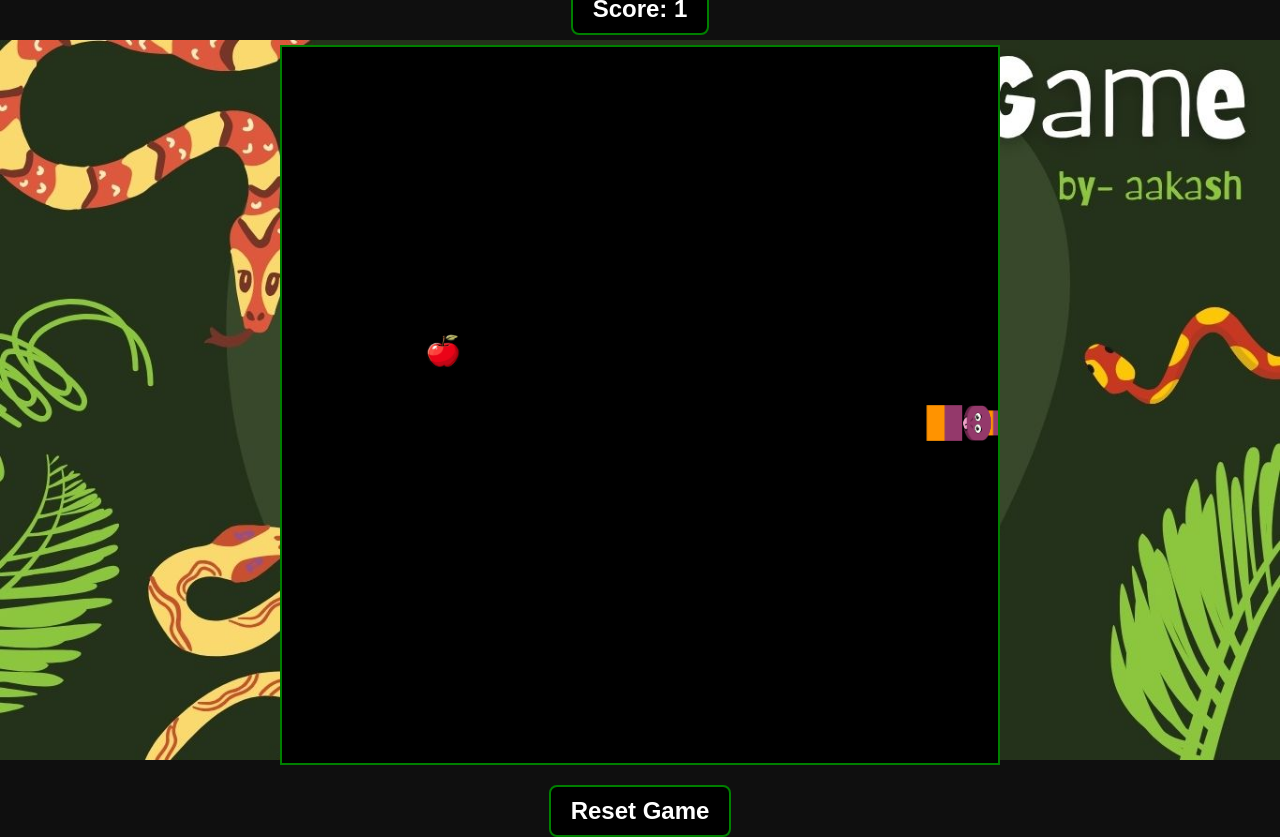
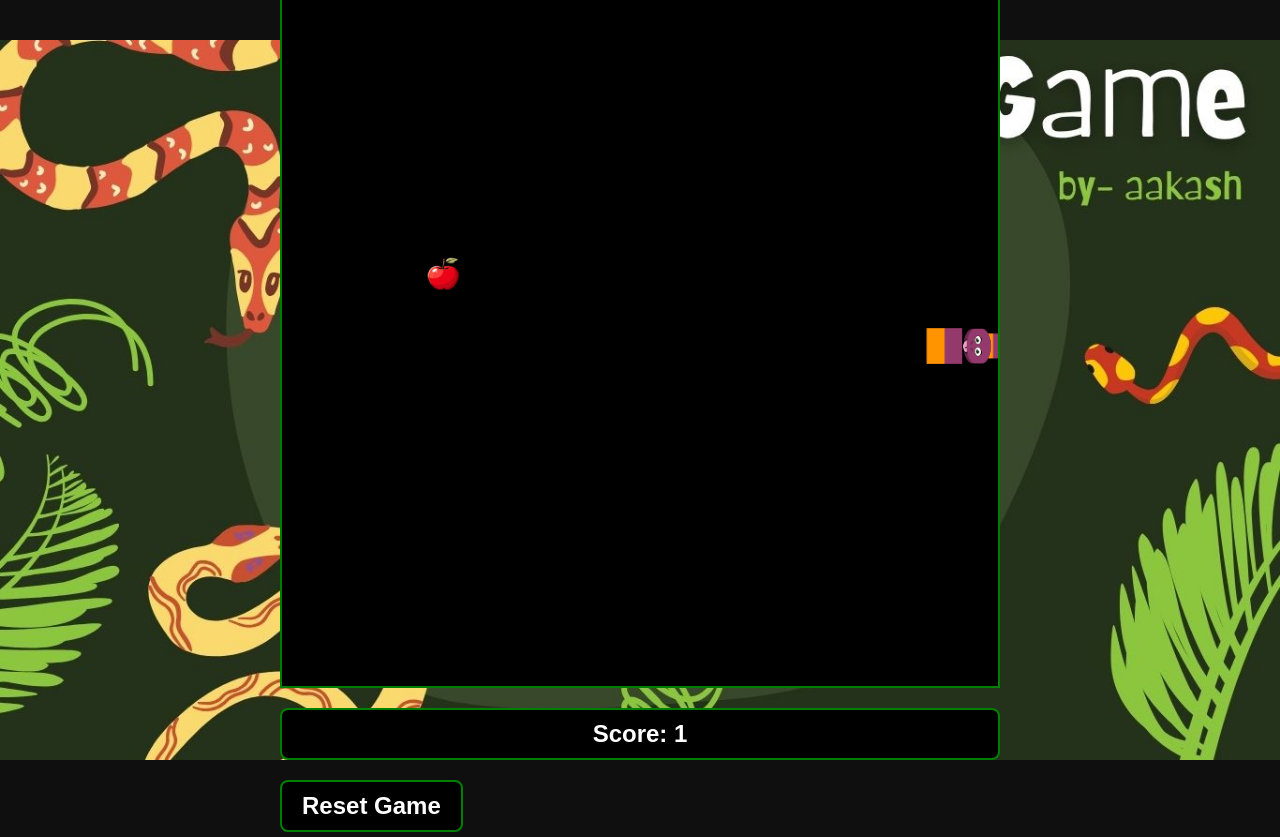
Before and after one commit to Aakash-780/Snake-game, a plain HTML site: page index.html in a window 1280 px wide. Drawn offline with Linux system fonts and the light colour scheme.

Commit message:
Update index.html

```diff
--- a/index.html
+++ b/index.html
@@ -7,12 +7,21 @@
     <link rel="stylesheet" href="style.css">
 </head>
 <body>
-    <div class="score" id="score">Score: 0</div>
-    <canvas class="game-board" id="gameBoard" width="800" height="800"></canvas>
-    <button class="reset" onclick="resetGame()">Reset Game</button>
+    <div class="game-container">
+        <canvas class="game-board" id="gameBoard" width="800" height="800"></canvas>
+
+        <!-- Controls Section -->
+        <div class="controls">
+            <div class="score" id="score">Score: 0</div>
+            <button class="reset" onclick="resetGame()">Reset Game</button>
+        </div>
+    </div>
+
+    <!-- Sounds -->
     <audio id="gameOverSound" src="images/gameover.mp3"></audio>
     <audio id="footEatSound" src="images/eat.mp3"></audio>
     <audio id="gameSound" src="images/game.mp3"></audio>
+
     <script src="script.js"></script>
 </body>
 </html>
```
